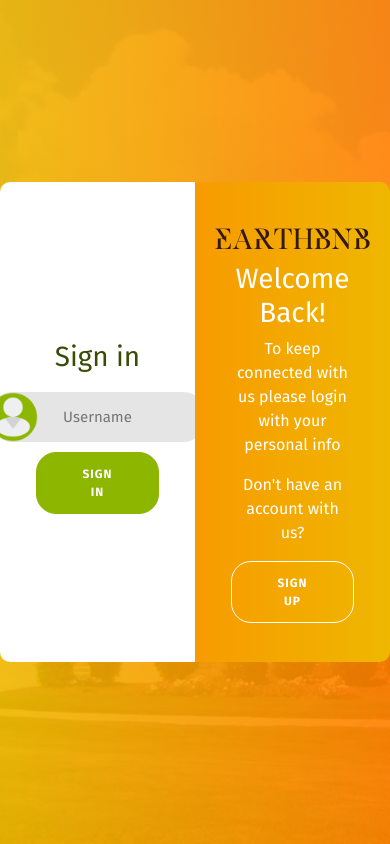
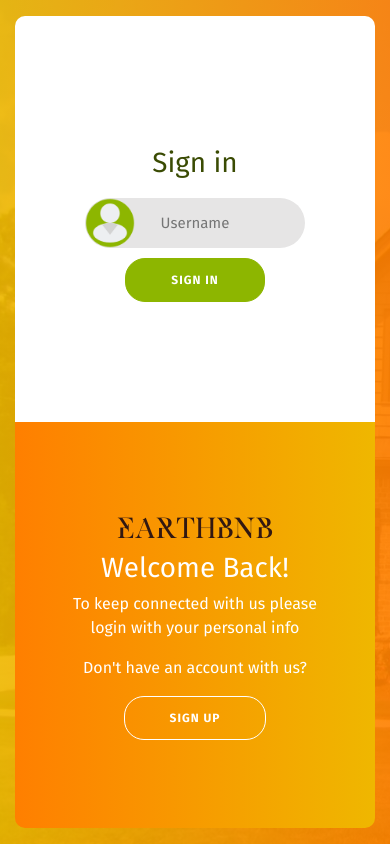
Before and after one commit to PrangonGhose/Earthbnb-frontend, a React (Vite) app: page / in a window 390 px wide. Built offline with nearby package versions, Linux system fonts and the light colour scheme.

Commit message:
Modify css to make splash screen responsive

```diff
--- a/src/components/SplashScreen.jsx
+++ b/src/components/SplashScreen.jsx
@@ -114,7 +114,7 @@ function SplashScreen({ loginStatus }) { // eslint-disable-line
           <form className="form" action="#" onSubmit={handleLogin}>
             <div>
               {user.errors.map((error) => (
-                <h3 key={error}>{error}</h3>
+                <h3 className="error-notification" key={error}>{error}</h3>
               ))}
             </div>
             <h1 className="form-title">Sign in</h1>
@@ -130,14 +130,14 @@ function SplashScreen({ loginStatus }) { // eslint-disable-line
             <div className="overlay-panel overlay-left">
               <h1 className="splash-logo">Earthbnb</h1>
               <h1>Hello, Friend!</h1>
-              <p>Enter your personal details and start your jorney with us</p>
+              <p className="instruction">Enter your personal details and start your jorney with us</p>
               <p>Already have an account with us?</p>
               <button type="submit" onClick={removeClass} className="ghost" id="signIn">Sign In</button>
             </div>
             <div className="overlay-panel overlay-right">
               <h1 className="splash-logo">Earthbnb</h1>
               <h1>Welcome Back!</h1>
-              <p>To keep connected with us please login with your personal info</p>
+              <p className="instruction">To keep connected with us please login with your personal info</p>
               <p>Don&apos;t have an account with us?</p>
               <button type="submit" onClick={addClass} className="ghost" id="signUp">Sign Up</button>
             </div>
--- a/src/components/stylesheets/SplashScreen.css
+++ b/src/components/stylesheets/SplashScreen.css
@@ -199,21 +199,6 @@ button.ghost {
   transform: translateX(20%);
 }
 
-.social-container {
-  margin: 20px 0;
-}
-
-.social-container a {
-  border: 1px solid #ddd;
-  border-radius: 50%;
-  display: inline-flex;
-  justify-content: center;
-  align-items: center;
-  margin: 0 5px;
-  height: 40px;
-  width: 40px;
-}
-
 .username-input-container {
   display: flex;
 }
@@ -311,3 +296,107 @@ button.ghost {
 .error-notification {
   color: red;
 }
+
+@media (max-width: 575px) {
+  .main-splash-container {
+    padding-left: 15px;
+    padding-right: 15px;
+  }
+
+  .container {
+    height: 100%;
+    width: 100%;
+  }
+
+  #container {
+    padding: 0;
+  }
+
+  .form-container {
+    top: 0;
+    height: 50%;
+    width: 100%;
+    transition: all 0.6s ease-in-out;
+  }
+
+  /* .sign-in-container {
+  } */
+
+  .container.right-panel-active .sign-in-container {
+    transform: translateY(100%);
+  }
+
+  .sign-up-container {
+    bottom: 0;
+    width: 100%;
+  }
+
+  .container.right-panel-active .sign-up-container {
+    transform: translateY(100%);
+  }
+
+  @keyframes show {
+    0%,
+    49.99% {
+      opacity: 0;
+      z-index: 1;
+    }
+
+    50%,
+    100% {
+      opacity: 1;
+      z-index: 5;
+    }
+  }
+
+  .overlay-container {
+    top: 50%;
+    left: 0;
+    width: 100%;
+    height: 50%;
+  }
+
+  .container.right-panel-active .overlay-container {
+    transform: translateY(-100%);
+  }
+
+  .overlay {
+    height: 200%;
+    width: 100%;
+    transform: translate(100%, 0%);
+  }
+
+  .container.right-panel-active .overlay {
+    transform: translate(100%, 0%);
+  }
+
+  .overlay-panel {
+    width: 100%;
+    transform: translateY(0);
+  }
+
+  .overlay-left {
+    transform: translateY(-100%);
+  }
+
+  .container.right-panel-active .overlay-left {
+    transform: translateY(-25%);
+  }
+
+  .overlay-right {
+    bottom: 0;
+    transform: translateY(-25%);
+  }
+
+  .container.right-panel-active .overlay-right {
+    transform: translateY(50%);
+  }
+
+  .instruction {
+    width: 90%;
+  }
+
+  .error-notification {
+    font-size: 15px;
+  }
+}
```
